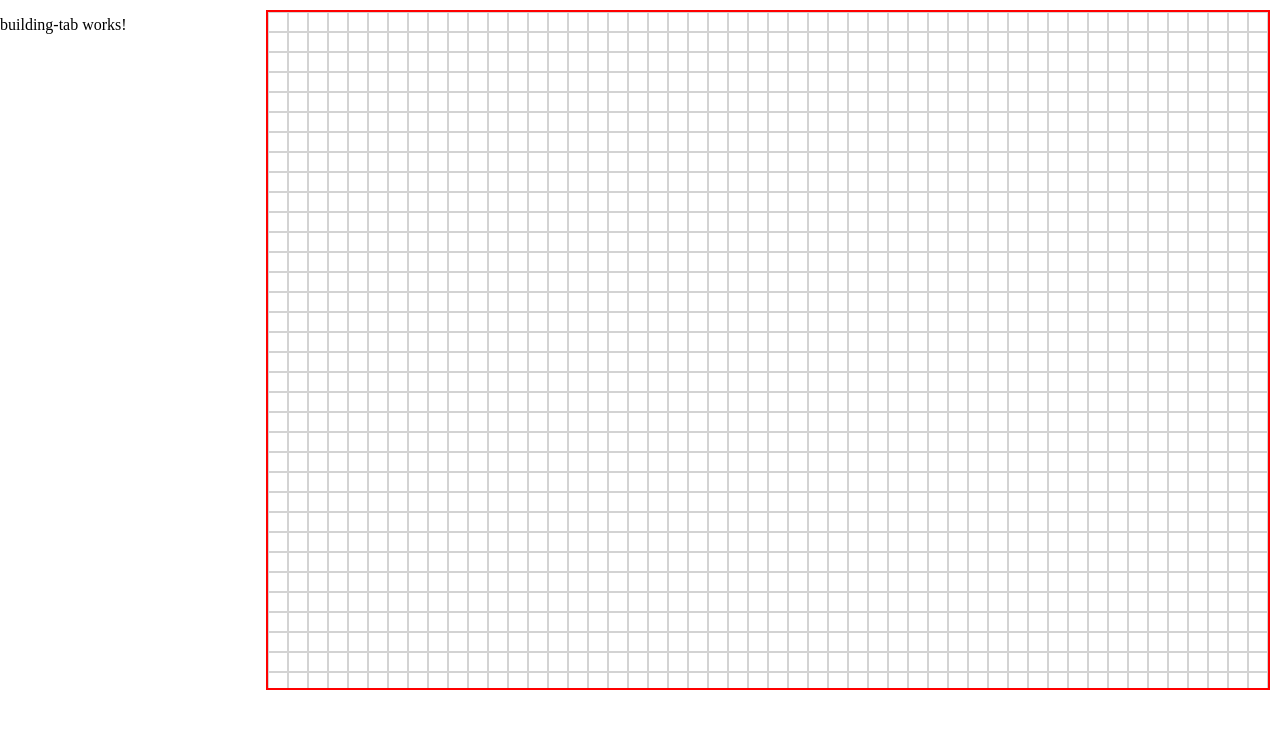
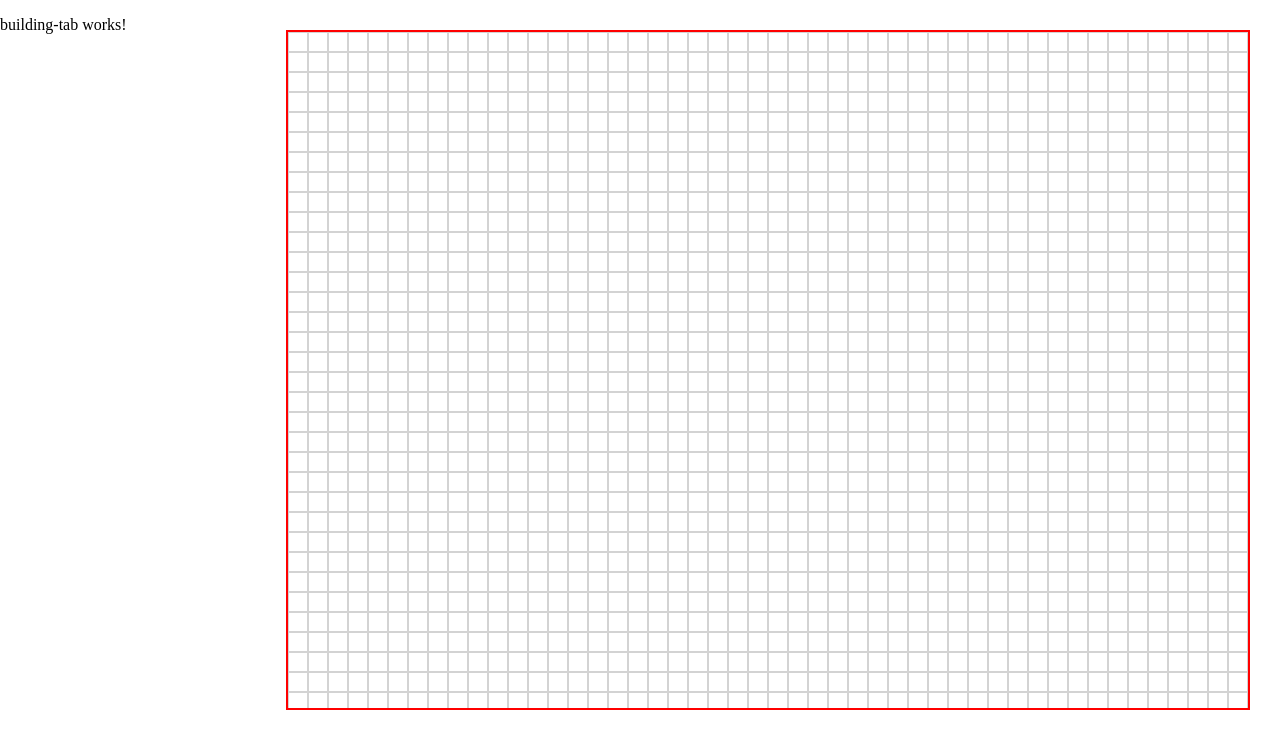
Before and after one commit to makzylinski/terraforge, an Angular app: page / in a window 1280 px wide. Shown: the top 748 px of the page. Built offline with nearby package versions, Linux system fonts and the light colour scheme.

Commit message:
added margin

```diff
--- a/src/app/components/game-view/game-view.component.scss
+++ b/src/app/components/game-view/game-view.component.scss
@@ -1,7 +1,7 @@
 .view {
   box-sizing: border-box;
   border: 2px solid red;
-  margin: 10px;
+  margin: 30px;
   max-height: 85vh;
   overflow: hidden;
   display: grid;
```
